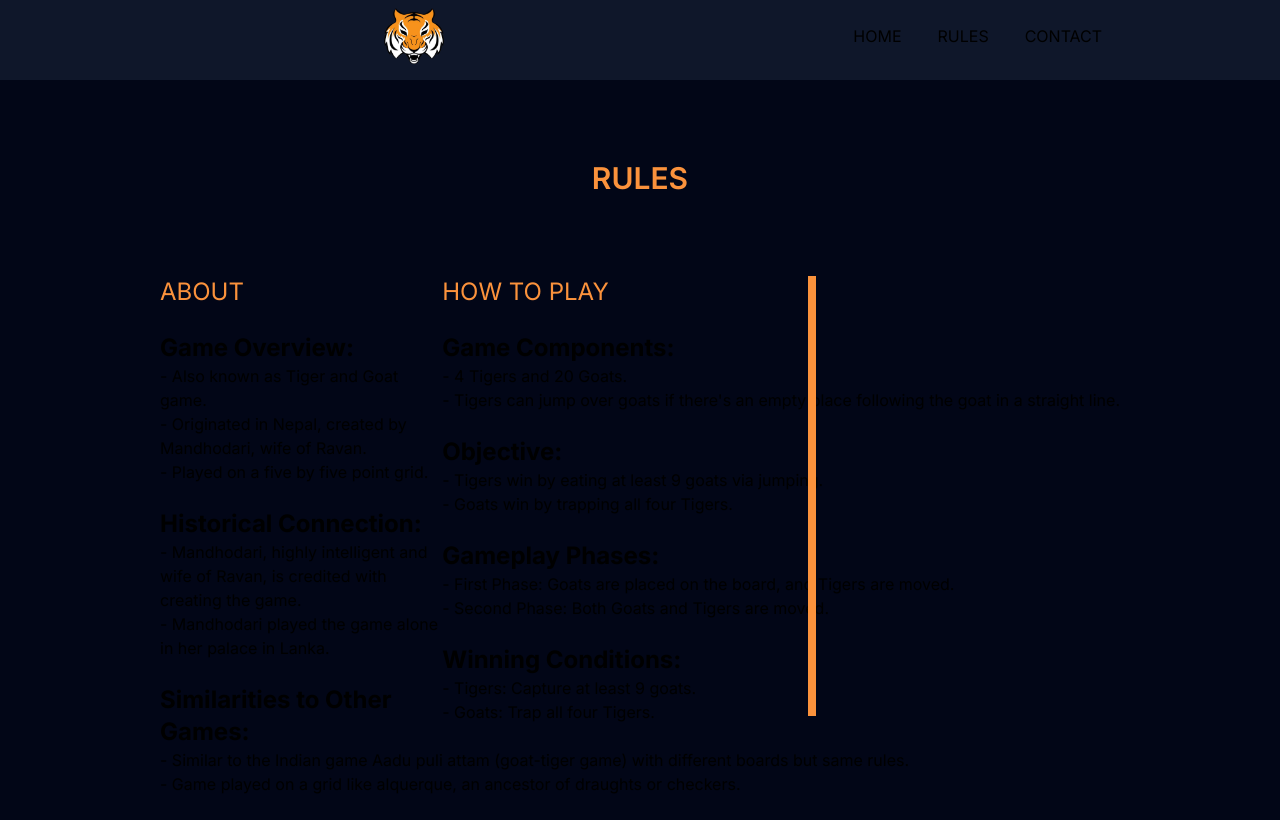
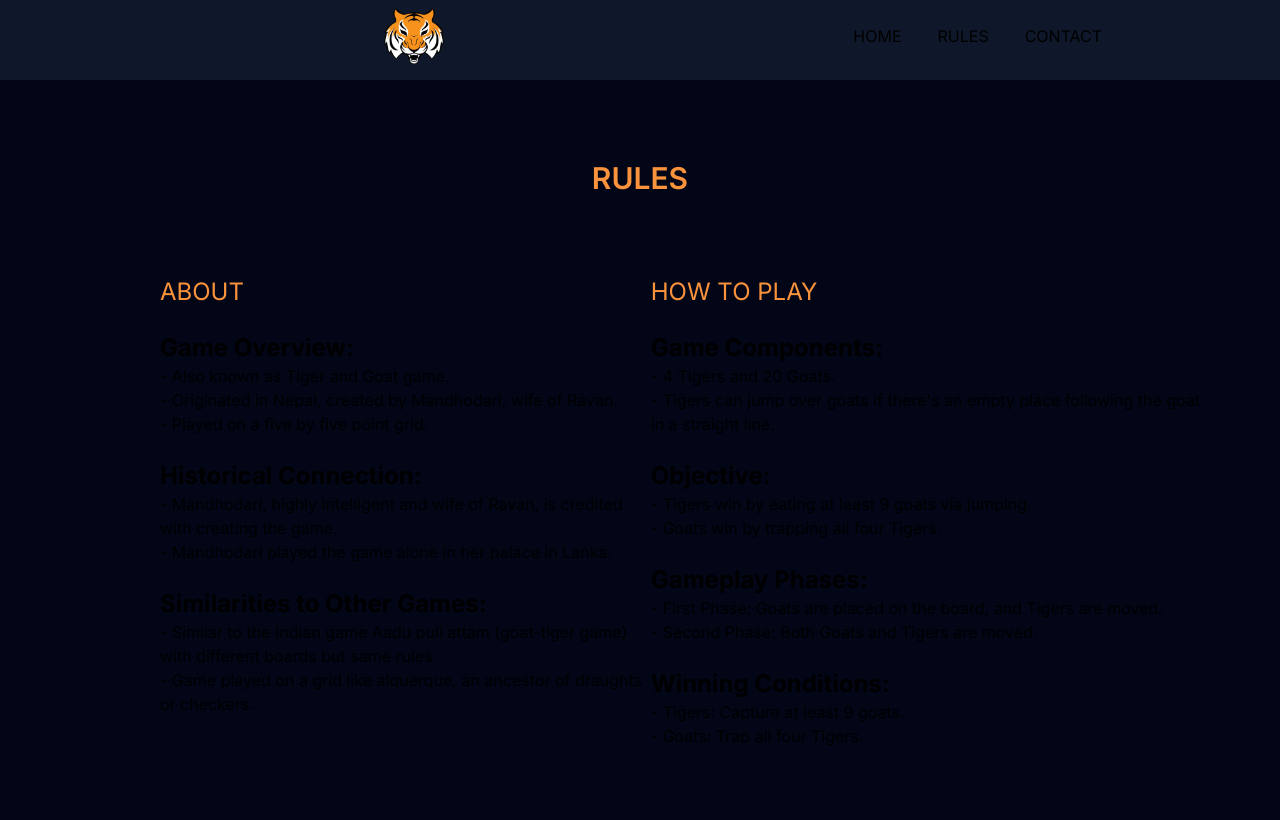
Before and after one commit to Satishdhakal/Baghchal, a Next.js app: page /rules in a window 1280 px wide. Built offline with nearby package versions, Linux system fonts and the light colour scheme.

Commit message:
vertical line fix

```diff
--- a/app/rules/page.tsx
+++ b/app/rules/page.tsx
@@ -1,4 +1,4 @@
-import "./rules.css"
+
 const page = () => {
   //left to make it mobile responsive
   return (
@@ -8,13 +8,13 @@ const page = () => {
           <h2 className="text-center p-2 text-orange-400 font-semibold text-3xl">RULES</h2>
       </div>
       <br /><br /><br />
-      <div className="float-right mr-40">
+      <div className="float-right mr-20">
         <h1 className="text-2xl text-orange-400">HOW TO PLAY</h1>
         <br></br>
         <h2 className="text-2xl"><strong>Game Components:</strong></h2>
         <ul>
           <li>- 4 Tigers and 20 Goats.</li>
-          <li>- Tigers can jump over goats if there's an empty place following the goat in a straight line.</li>
+          <li>- Tigers can jump over goats if there's an empty place following the goat <br/>in a straight line.</li>
         </ul>
         <br></br>
 
@@ -40,7 +40,6 @@ const page = () => {
         <br></br>
       </div>
 
-      <div className="border-l-8 fixed border-orange-400 vertical-line"></div> {/*Vertical Line*/}
 
       <div className="ml-40">
         <h1 className="text-2xl text-orange-400">ABOUT</h1>
--- a/app/rules/rules.css
+++ /dev/null
@@ -1,5 +0,0 @@
-.vertical-line{
-    position: fixed;
-    height: 55vh;
-    left: 101vh;
-}
```
